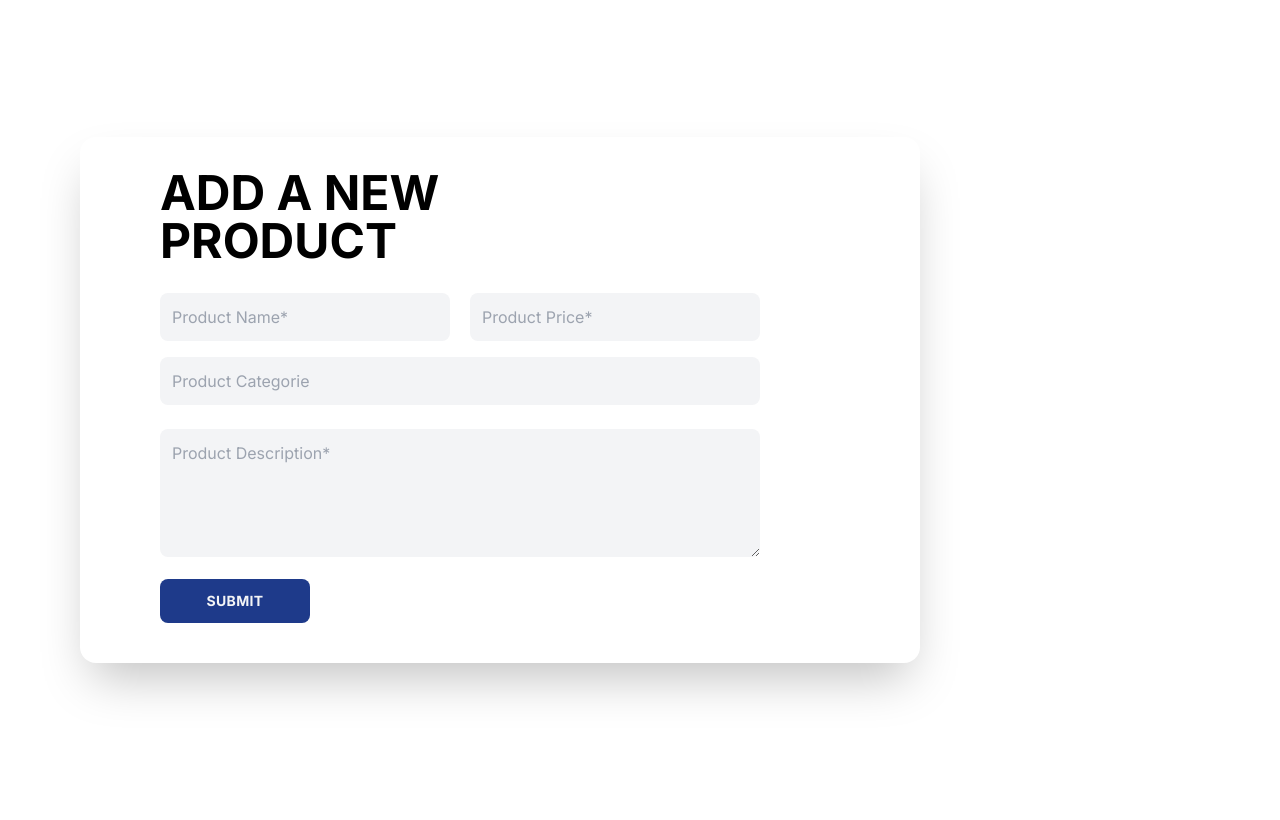
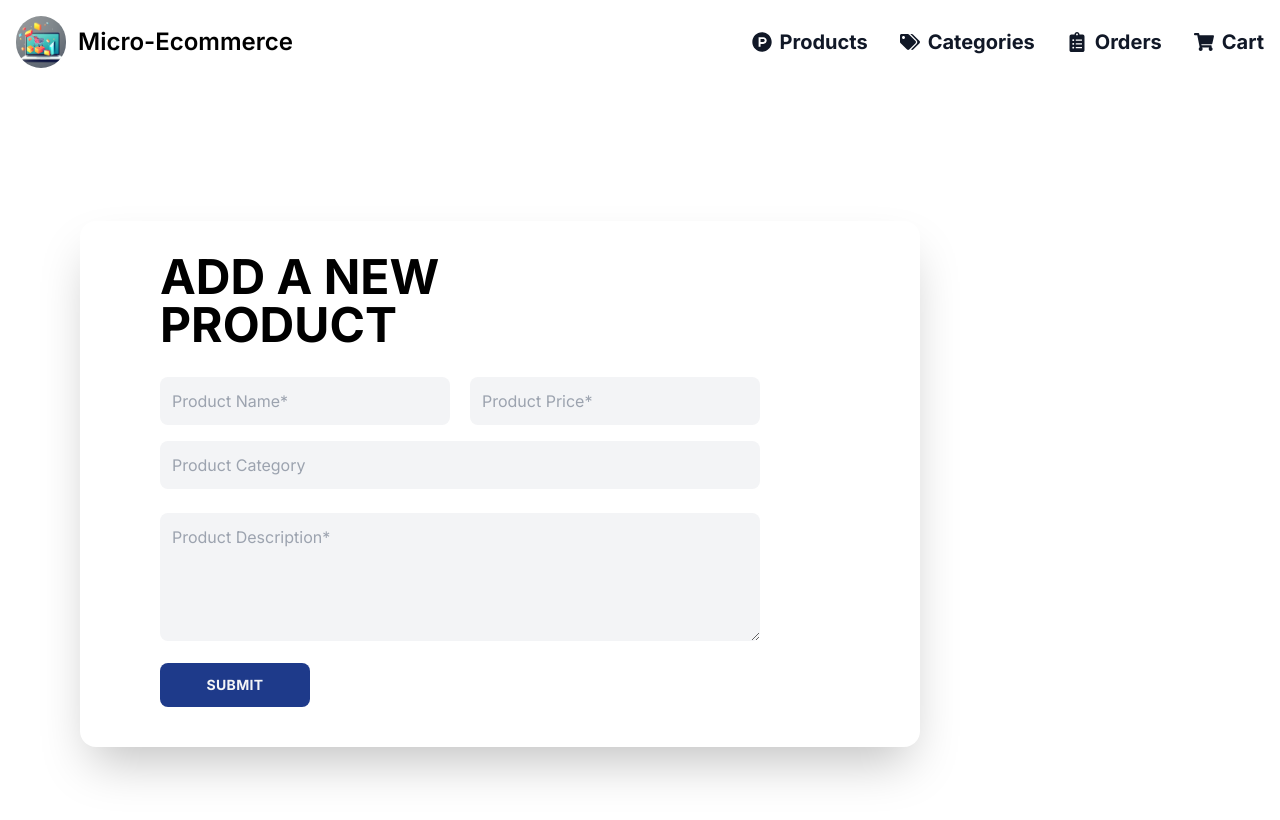
Before and after one commit to faissal17/next-Ecomerce, a Next.js app: page /product/create in a window 1280 px wide. Shown: the top 820 px of the page. Built offline with nearby package versions, Linux system fonts and the light colour scheme.

Commit message:
working on add products

```diff
--- a/app/product/create/page.tsx
+++ b/app/product/create/page.tsx
@@ -1,49 +1,13 @@
 import React from 'react';
+import Navbar from '@/src/shared/component/Navbar';
+import CreateProduct from '@/src/product/productCrud/createProduct';
 
 const page = () => {
   return (
-    <div className="flex justify-center items-center w-screen h-screen bg-white">
-      <div className="container mx-auto my-4 px-4 lg:px-20">
-        <div className="w-full p-8 my-4 md:px-12 lg:w-9/12 lg:pl-20 lg:pr-40 mr-auto rounded-2xl shadow-2xl">
-          <div className="flex">
-            <h1 className="font-bold uppercase text-5xl">
-              Add a new <br /> Product
-            </h1>
-          </div>
-          <div className="grid grid-cols-1 gap-5 md:grid-cols-2 mt-5">
-            <input
-              className="w-full bg-gray-100 text-gray-900 mt-2 p-3 rounded-lg focus:outline-none focus:shadow-outline"
-              type="text"
-              placeholder="Product Name*"
-            />
-            <input
-              className="w-full bg-gray-100 text-gray-900 mt-2 p-3 rounded-lg focus:outline-none focus:shadow-outline"
-              type="number"
-              placeholder="Product Price*"
-            />
-          </div>
-          <input
-            className="w-full bg-gray-100 text-gray-900 mt-4 p-3 rounded-lg focus:outline-none focus:shadow-outline"
-            type="text"
-            placeholder="Product Categorie"
-          />
-          <div className="my-4">
-            <textarea
-              placeholder="Product Description*"
-              className="w-full h-32 bg-gray-100 text-gray-900 mt-2 p-3 rounded-lg focus:outline-none focus:shadow-outline"
-            ></textarea>
-          </div>
-          <div className="my-2 w-1/2 lg:w-1/4">
-            <button
-              className="uppercase text-sm font-bold tracking-wide bg-blue-900 text-gray-100 p-3 rounded-lg w-full
-                      focus:outline-none focus:shadow-outline"
-            >
-              Submit
-            </button>
-          </div>
-        </div>
-      </div>
-    </div>
+    <React.Fragment>
+      <Navbar />
+      <CreateProduct />
+    </React.Fragment>
   );
 };
 
--- a/src/product/Api/productApi.tsx
+++ b/src/product/Api/productApi.tsx
@@ -24,3 +24,12 @@ export const DeleteProduct = async (productId: any) => {
     return null;
   }
 };
+export const AddProduct = async (productData: any) => {
+  try {
+    const response = await productApi.post('products', productData);
+    return response.data;
+  } catch (error) {
+    console.log(error);
+    return null;
+  }
+};
--- /dev/null
+++ b/src/product/productCrud/createProduct.tsx
@@ -0,0 +1,71 @@
+'use client';
+
+import React, { useState } from 'react';
+import { Product } from '../models/productModel';
+import { Category } from '../models/productModel';
+import Link from 'next/link';
+
+const CreateProduct = () => {
+  const [product, setProducts] = useState<Product[]>([]);
+  const [category, setCategory] = useState<Category[]>([]);
+
+  const handelProductChange = (selectedProduct: any) => {
+    setProducts((prevPayment) => ({
+      ...prevPayment,
+      product: selectedProduct.target.value,
+    }));
+  };
+
+  const handelCatgerieChange = (selectedCategory: any) => {
+    setCategory((perCategory) => ({
+      ...perCategory,
+      category: selectedCategory.target.value,
+    }));
+  };
+  return (
+    <div className="flex justify-center items-center h-screen bg-white">
+      <div className="container mx-auto my-4 px-4 lg:px-20">
+        <div className="w-full p-8 my-4 md:px-12 lg:w-9/12 lg:pl-20 lg:pr-40 mr-auto rounded-2xl shadow-2xl">
+          <div className="flex">
+            <h1 className="font-bold uppercase text-5xl">
+              Add a new <br /> Product
+            </h1>
+          </div>
+          <div className="grid grid-cols-1 gap-5 md:grid-cols-2 mt-5">
+            <input
+              className="w-full bg-gray-100 text-gray-900 mt-2 p-3 rounded-lg focus:outline-none focus:shadow-outline"
+              type="text"
+              placeholder="Product Name*"
+            />
+            <input
+              className="w-full bg-gray-100 text-gray-900 mt-2 p-3 rounded-lg focus:outline-none focus:shadow-outline"
+              type="number"
+              placeholder="Product Price*"
+            />
+          </div>
+          <input
+            className="w-full bg-gray-100 text-gray-900 mt-4 p-3 rounded-lg focus:outline-none focus:shadow-outline"
+            type="text"
+            placeholder="Product Category"
+          />
+          <div className="my-4">
+            <textarea
+              placeholder="Product Description*"
+              className="w-full h-32 bg-gray-100 text-gray-900 mt-2 p-3 rounded-lg focus:outline-none focus:shadow-outline"
+            ></textarea>
+          </div>
+          <div className="my-2 w-1/2 lg:w-1/4">
+            <button
+              className="uppercase text-sm font-bold tracking-wide bg-blue-900 text-gray-100 p-3 rounded-lg w-full
+                      focus:outline-none focus:shadow-outline"
+            >
+              Submit
+            </button>
+          </div>
+        </div>
+      </div>
+    </div>
+  );
+};
+
+export default CreateProduct;
```
